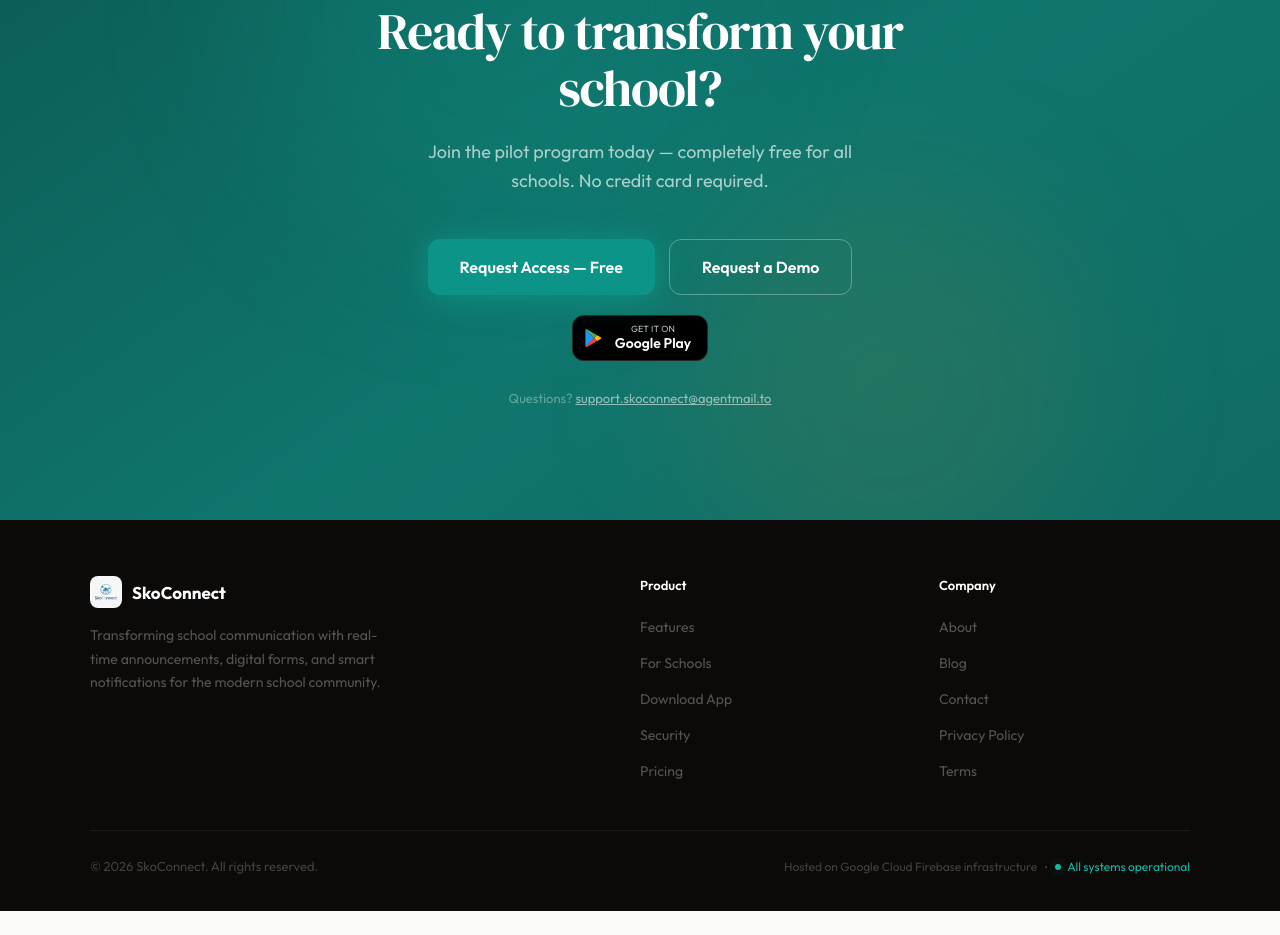
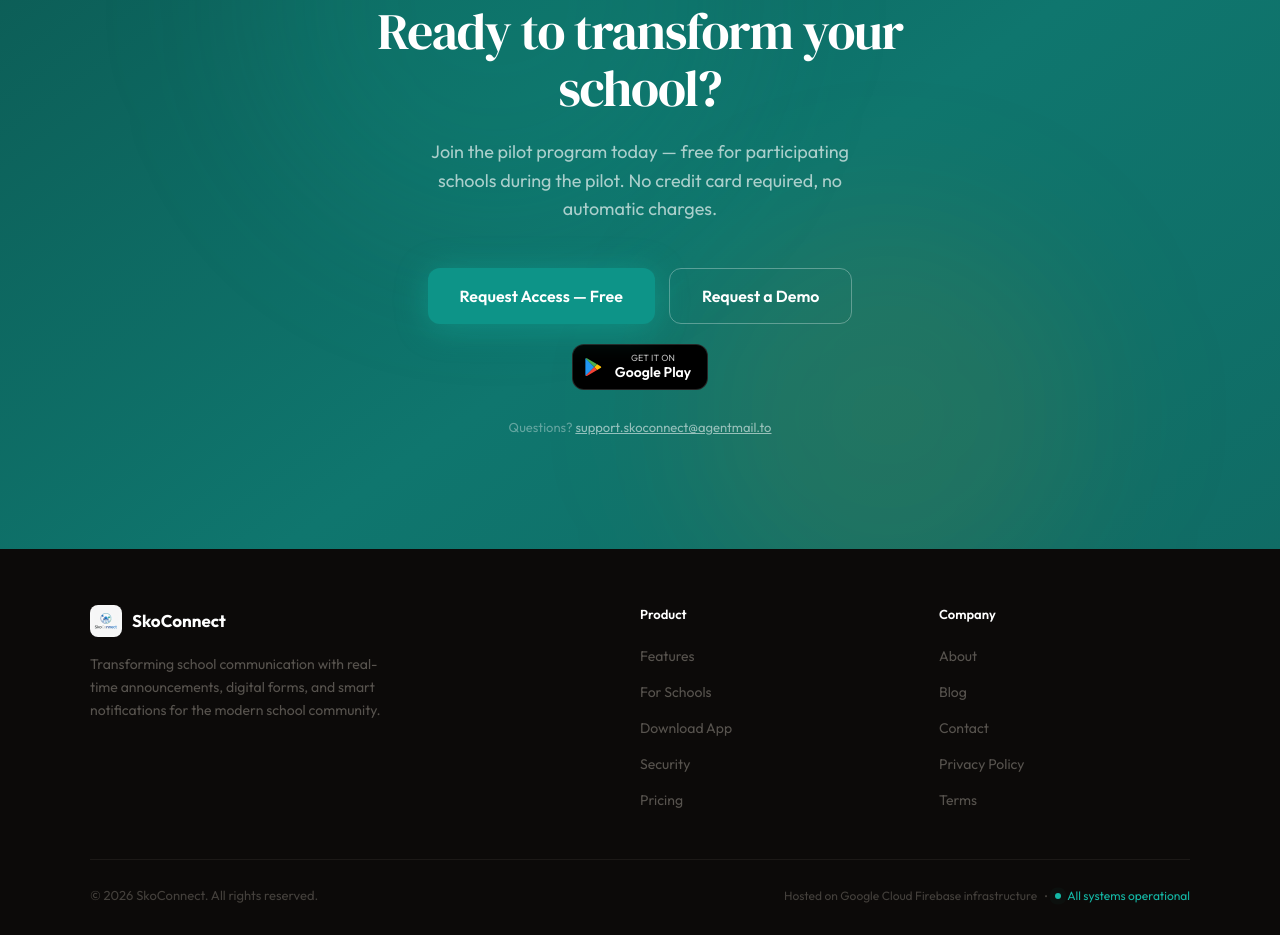
Before and after one commit to itmanjm/skoconnect-landing, a Next.js app: page / in a window 1280 px wide. Shown: the part 5040-5975 px from the top of the page. Before the commit the page ends 5951 px from the top, so only its background shows below. Built offline with nearby package versions, Linux system fonts and the light colour scheme.

Commit message:
fix: scope free offer to pilot duration, remove forever-free ambiguity

```diff
--- a/app/page.tsx
+++ b/app/page.tsx
@@ -1028,7 +1028,7 @@
               Ready to transform your school?
             </h2>
             <p style={{ color: 'rgba(255,255,255,0.65)', fontSize: 18, lineHeight: 1.6, marginBottom: 44, maxWidth: 480, margin: '0 auto 44px' }}>
-              Join the pilot program today — completely free for all schools. No credit card required.
+              Join the pilot program today — free for participating schools during the pilot. No credit card required, no automatic charges.
             </p>
             <div className="final-cta-buttons" style={{ display: 'flex', flexWrap: 'wrap', gap: 14, justifyContent: 'center', marginBottom: 20 }}>
               <button onClick={() => setShowModal(true)} className="btn-teal" style={{ display: 'inline-block', padding: '15px 32px', borderRadius: 12, fontSize: 16, fontWeight: 600, color: '#fff', background: '#0D9488', border: 'none', cursor: 'pointer', boxShadow: '0 4px 32px rgba(20,184,166,0.4)' }}>
```
